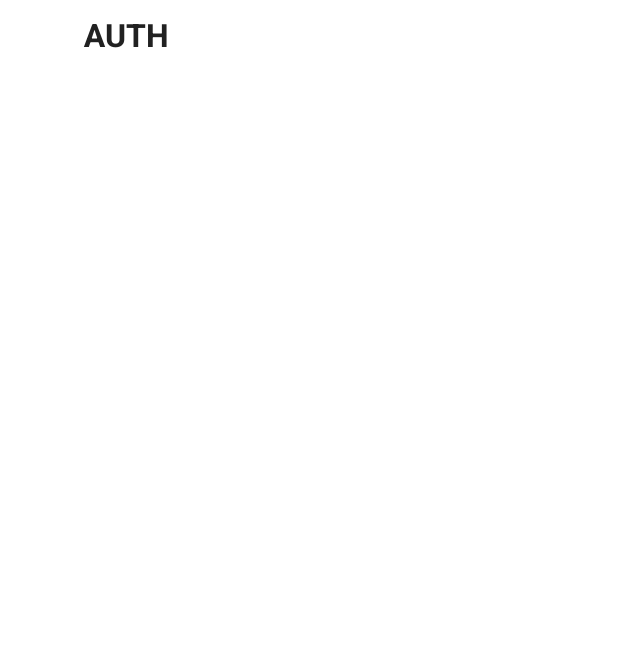
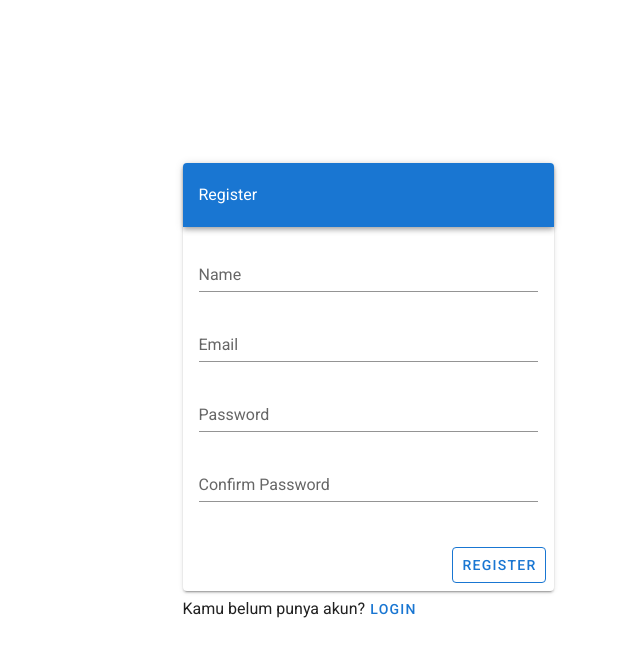
Before and after one commit to ndrianggar/app-formGoogle, a Nuxt app: page /auth in a window 1280 px wide. Shown: the top 656 px of the page, without its empty margins (272-912 px from the left). Built offline with nearby package versions, Linux system fonts and the light colour scheme.

Commit message:
desain form register

```diff
--- a/layouts/auth.vue
+++ b/layouts/auth.vue
@@ -1,7 +1,7 @@
 <template>
     <v-app>
       <v-main>
-        <v-container>
+        <v-container fill-height>
           <Nuxt />
         </v-container>
       </v-main>
--- a/nuxt.config.js
+++ b/nuxt.config.js
@@ -55,7 +55,7 @@ export default {
   // Vuetify module configuration: https://go.nuxtjs.dev/config-vuetify
   vuetify: {
     customVariables: ['~/assets/variables.scss'],
-    treeShake:true, // setting color central
+    // treeShake:true, // setting color central
     theme: {
       dark: false,
       themes: {
@@ -66,7 +66,8 @@ export default {
           info: colors.teal.lighten1,
           warning: colors.amber.base,
           error: colors.deepOrange.accent4,
-          success: colors.green.accent3
+          success: colors.green.accent3,
+          texttoolbar:colors.lightBlue
         }
       }
     }
--- a/pages/auth.vue
+++ b/pages/auth.vue
@@ -1,7 +1,69 @@
 <template>
-    <v-row justify="center" align="center">
-      <v-col cols="12" sm="8" md="6">
-       <h1>AUTH</h1>
+   <!--
+        cols => untuk mengisi colom yang teriisi
+        md=> membagi ruang column menjadi 4 bagian dari 12
+             misalnya panjang baris colum itu 12. jika mdnya 4 berarti
+             12 / 4 = maka ada 3 bagian yg lebar colom 4
+        offset=> mendorong dari kiri sebanyak 1
+        offset-md => mendorong dari kiri 4 dari kanan 4
+
+      -->
+      <!-- <v-col cols="10" md="4" offset="1" offset-md="4"> -->
+    <v-row>
+       <v-col md="4" cols="10" offset-md="4">
+        <v-card>
+          <v-toolbar dark color="primary"> Register</v-toolbar>
+            <v-card-text>
+              <v-form>
+                <v-text-field
+                label="Name"
+                required
+                />
+                <v-text-field
+                label="Email"
+                required
+                />
+                <v-text-field
+                label="Password"
+                type="password"
+                required
+                />
+                <v-text-field
+                label="Confirm Password"
+                type="password"
+                required
+                />
+              </v-form>
+            </v-card-text>
+            <v-card-actions>
+              <v-spacer></v-spacer>
+            <v-btn color="primary"  outlined>Register</v-btn>
+            </v-card-actions>
+        </v-card>
+        <!--d-flex => class css utk membuat sejajar objek
+            align-baseline => membuat rata
+        -->
+        <div class="d-flex align-baseline">
+          <p>Kamu belum punya akun?</p>
+          <v-btn
+          text
+          to="/login"
+          color="primary"
+          :ripple="false"
+          class="pl-1"
+          >Login</v-btn>
+        </div>
+        <!-- <v-btn
+          text =>utk menjadikan tombol menjadi tidak ada kotak
+          to="/login"
+          color="primary"
+          outlined
+          :ripple="false" menghilangkan efek klik
+           class="pl-1" pl = padding left
+
+          >Login</v-btn> -->
+
+
       </v-col>
     </v-row>
   </template>
@@ -13,3 +75,26 @@
         }
     }
 </script>
+
+<!-- <template>
+  <v-container class="bg-surface-variant">
+    <v-row no-gutters>
+      <v-col
+        v-for="n in 12"
+        :key="n"
+        cols="12"
+        sm="1"
+      >
+
+  v-for="n in 12" => untuk memunculkan banyaknya column
+        :key="n"
+        cols="12" => jumlah kolom yang disediakan
+        sm="1"  => untuk menentukan baris
+
+        <v-sheet class="ma-2 pa-2">
+          One of three columns
+        </v-sheet>
+      </v-col>
+    </v-row>
+  </v-container>
+</template> -->
```
